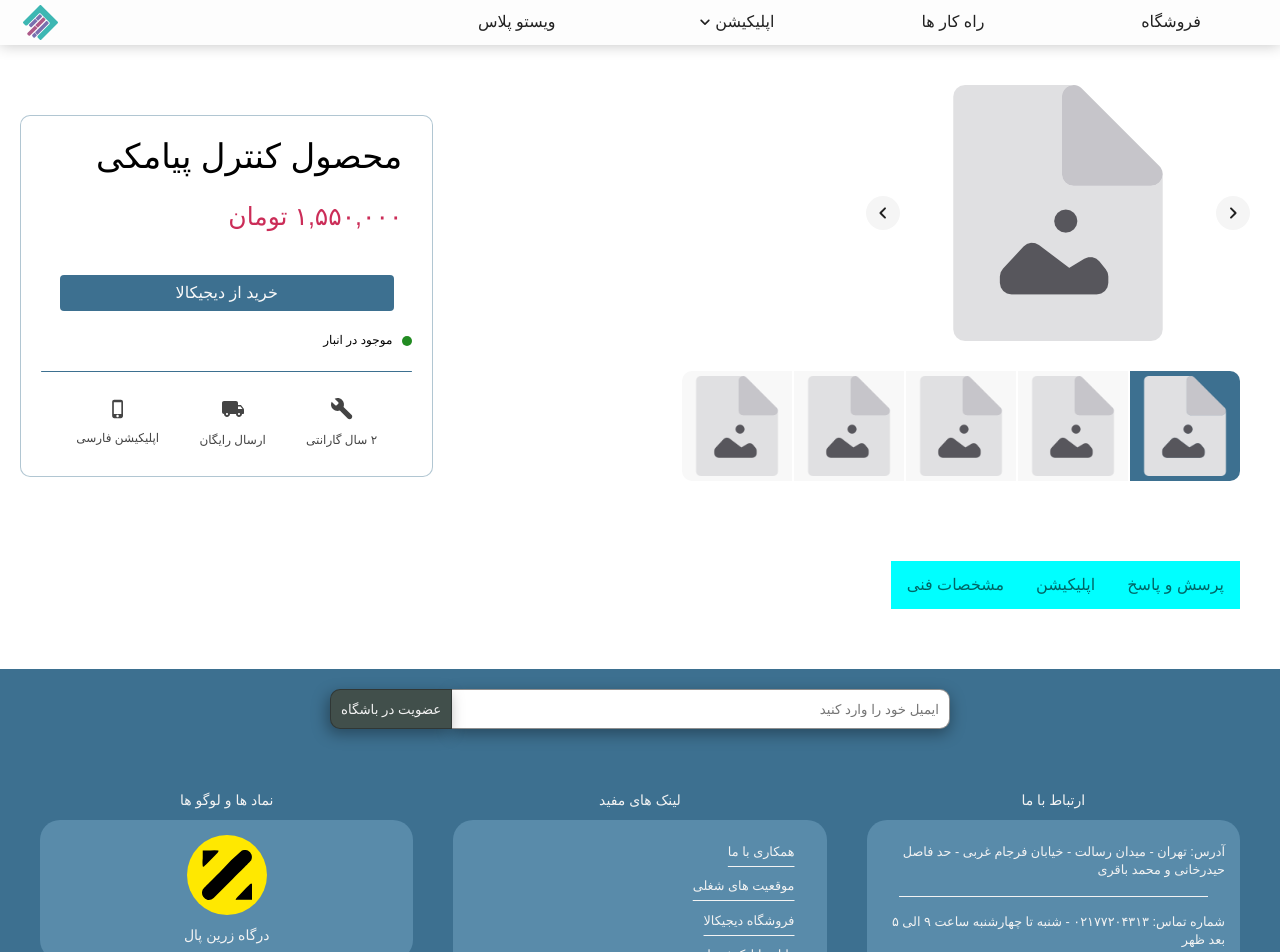
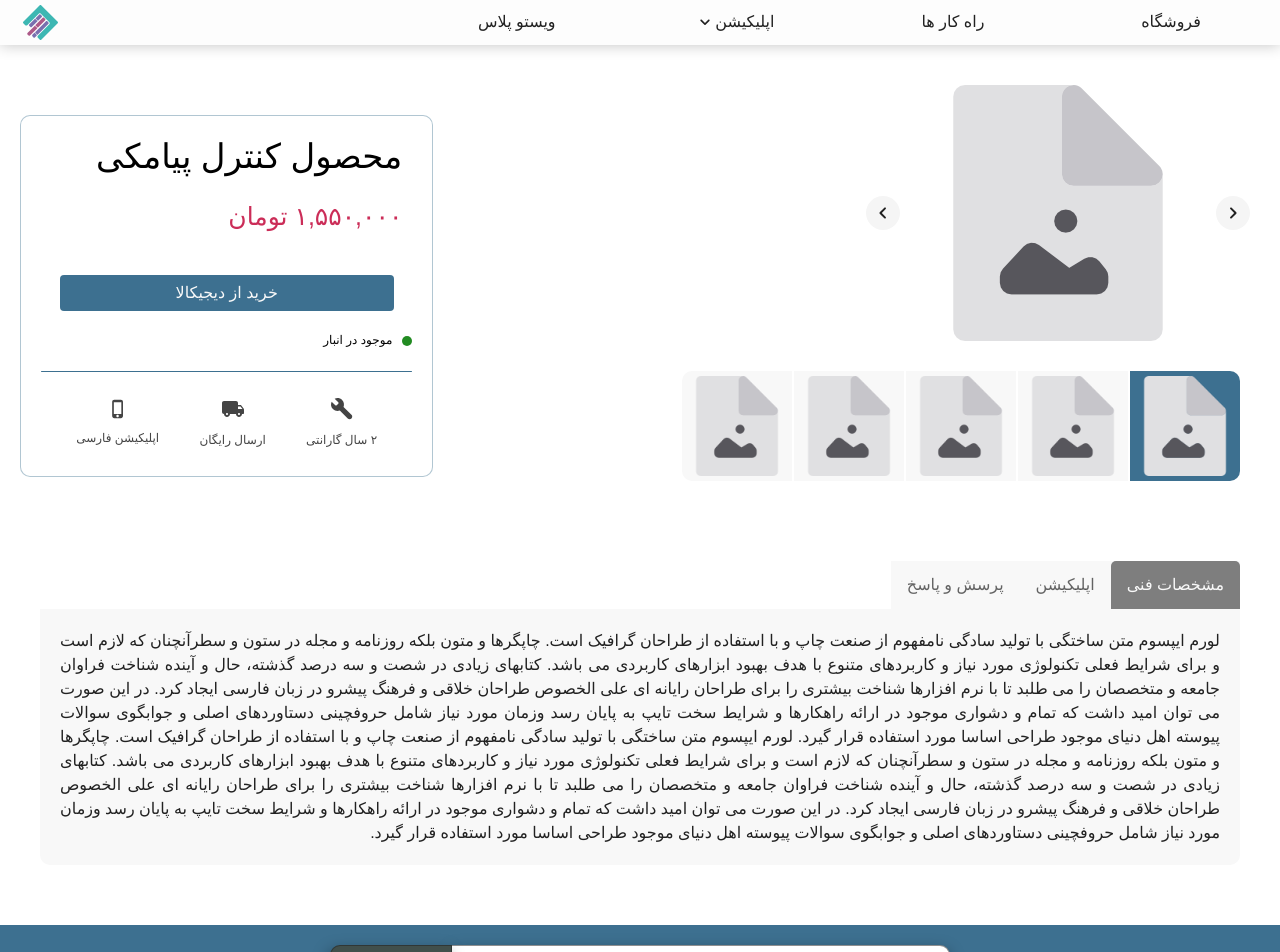
Before and after one commit to kamrankamrani/landing-page, a React (Vite) app: page /store/detail in a window 1280 px wide. Shown: the top 952 px of the page. Built offline with nearby package versions, Linux system fonts and the light colour scheme; a small style sheet from the web is missing.

Commit message:
adding tabs.

```diff
--- /dev/null
+++ b/src/Components/_Store/DetailsTab/DetailsTab.tsx
@@ -0,0 +1,10 @@
+import { Grid, Typography } from "@mui/material";
+
+export default function DetailsTab() {
+  const mockDetailText = `
+  لورم ایپسوم متن ساختگی با تولید سادگی نامفهوم از صنعت چاپ و با استفاده از طراحان گرافیک است. چاپگرها و متون بلکه روزنامه و مجله در ستون و سطرآنچنان که لازم است و برای شرایط فعلی تکنولوژی مورد نیاز و کاربردهای متنوع با هدف بهبود ابزارهای کاربردی می باشد. کتابهای زیادی در شصت و سه درصد گذشته، حال و آینده شناخت فراوان جامعه و متخصصان را می طلبد تا با نرم افزارها شناخت بیشتری را برای طراحان رایانه ای علی الخصوص طراحان خلاقی و فرهنگ پیشرو در زبان فارسی ایجاد کرد. در این صورت می توان امید داشت که تمام و دشواری موجود در ارائه راهکارها و شرایط سخت تایپ به پایان رسد وزمان مورد نیاز شامل حروفچینی دستاوردهای اصلی و جوابگوی سوالات پیوسته اهل دنیای موجود طراحی اساسا مورد استفاده قرار گیرد.
+  لورم ایپسوم متن ساختگی با تولید سادگی نامفهوم از صنعت چاپ و با استفاده از طراحان گرافیک است. چاپگرها و متون بلکه روزنامه و مجله در ستون و سطرآنچنان که لازم است و برای شرایط فعلی تکنولوژی مورد نیاز و کاربردهای متنوع با هدف بهبود ابزارهای کاربردی می باشد. کتابهای زیادی در شصت و سه درصد گذشته، حال و آینده شناخت فراوان جامعه و متخصصان را می طلبد تا با نرم افزارها شناخت بیشتری را برای طراحان رایانه ای علی الخصوص طراحان خلاقی و فرهنگ پیشرو در زبان فارسی ایجاد کرد. در این صورت می توان امید داشت که تمام و دشواری موجود در ارائه راهکارها و شرایط سخت تایپ به پایان رسد وزمان مورد نیاز شامل حروفچینی دستاوردهای اصلی و جوابگوی سوالات پیوسته اهل دنیای موجود طراحی اساسا مورد استفاده قرار گیرد.
+
+  `;
+  return <Typography>{mockDetailText}</Typography>;
+}
--- a/src/Components/_Store/TabsMenu/Style/style.css
+++ b/src/Components/_Store/TabsMenu/Style/style.css
@@ -6,9 +6,32 @@
 }
 
 .tabs-container .tabs {
-  flex-direction: row-reverse;
+  direction: rtl;
+}
+
+.tabs button {
+  transition: all 300ms cubic-bezier(0.075, 0.82, 0.165, 1);
+}
+
+.tabs button:active {
+  transition: none;
 }
 
 .tabs-container .tab-header {
-  background-color: aqua;
+  background-color: #f8f8f8;
 }
+
+.tab-header.selected {
+  background-color: #7e7e7e;
+  color: #f9f9f9;
+  border-radius: 5px 5px 0px 0px;
+  box-shadow: rgba(100, 100, 111, 0.2) 0px 7px 29px 0px;
+}
+
+.tabs-container .tab-panel-container {
+  padding: 20px;
+  background-color: #f8f8f8;
+  border-radius: 0px 0px 10px 10px;
+  text-align: justify;
+  color: #212121;
+}
--- a/src/Components/_Store/TabsMenu/TabsMenu.tsx
+++ b/src/Components/_Store/TabsMenu/TabsMenu.tsx
@@ -1,24 +1,46 @@
 import { Grid, Tabs, Tab, Typography } from "@mui/material";
+import { useState } from "react";
+import DetailsTab from "../DetailsTab/DetailsTab";
 import "./Style/style.css";
 
 export default function TabsMenu() {
+  const [tabSelected, setTabSelected] = useState(0);
+
+  const handleTabClick = (value: number) => {
+    //0 : مشخصات فنی
+    //1 : اپلیکیشن
+    //2 : پرسش و پاسخ
+    setTabSelected(value);
+  };
+
   return (
     <div className="tabs-container">
       <Grid container className="tabs">
         <Tabs>
           <Tab
-            className="tab-header"
+            disableTouchRipple
+            onClick={() => handleTabClick(0)}
+            className={`tab-header ${tabSelected === 0 ? "selected" : ""}`}
             label={<Typography>مشخصات فنی</Typography>}
           />
           <Tab
-            className="tab-header"
+            disableTouchRipple
+            onClick={() => handleTabClick(1)}
+            className={`tab-header ${tabSelected === 1 ? "selected" : ""}`}
             label={<Typography>اپلیکیشن</Typography>}
           />
           <Tab
-            className="tab-header"
+            disableTouchRipple
+            onClick={() => handleTabClick(2)}
+            className={`tab-header ${tabSelected === 2 ? "selected" : ""}`}
             label={<Typography>پرسش و پاسخ</Typography>}
           />
         </Tabs>
+        <Grid container className="tab-panel-container">
+          {tabSelected === 0 && <DetailsTab />}
+          {tabSelected === 1 && <Typography>App</Typography>}
+          {tabSelected === 2 && <Typography>Q&A</Typography>}
+        </Grid>
       </Grid>
     </div>
   );
```
